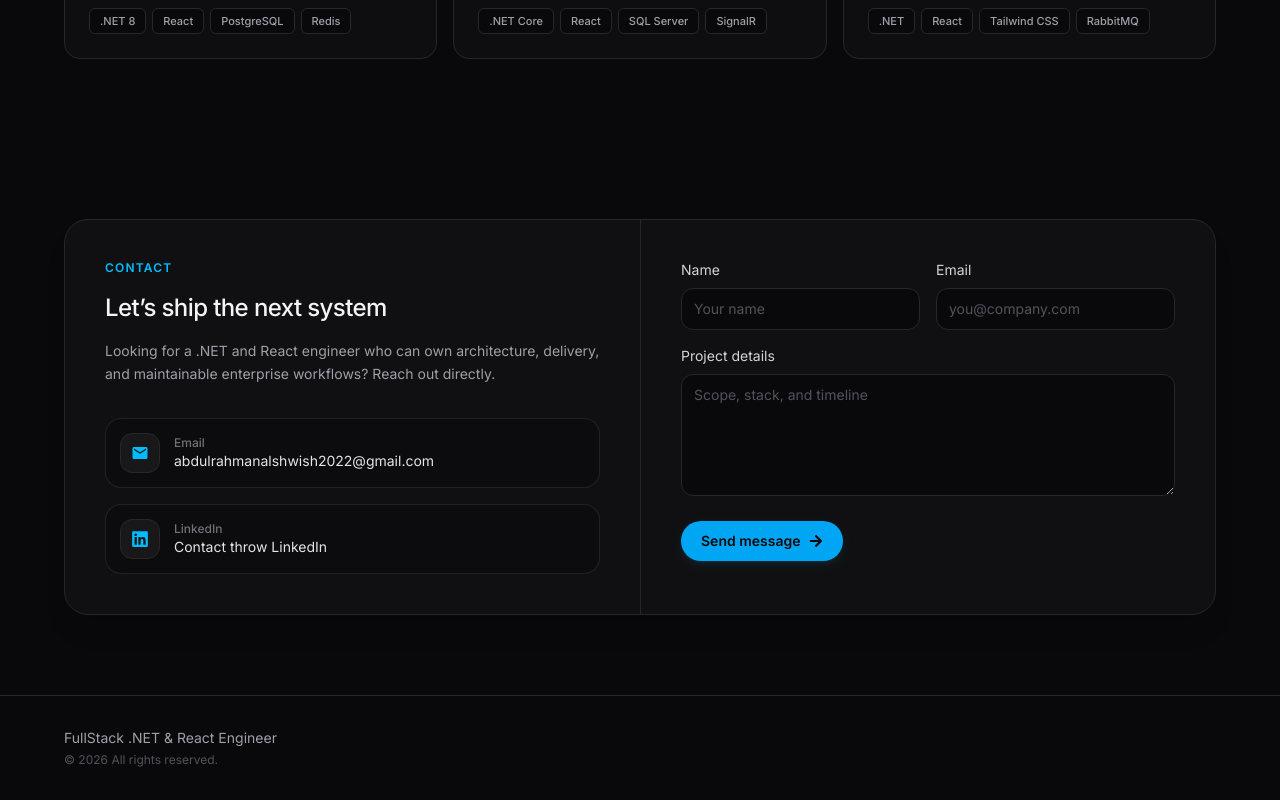
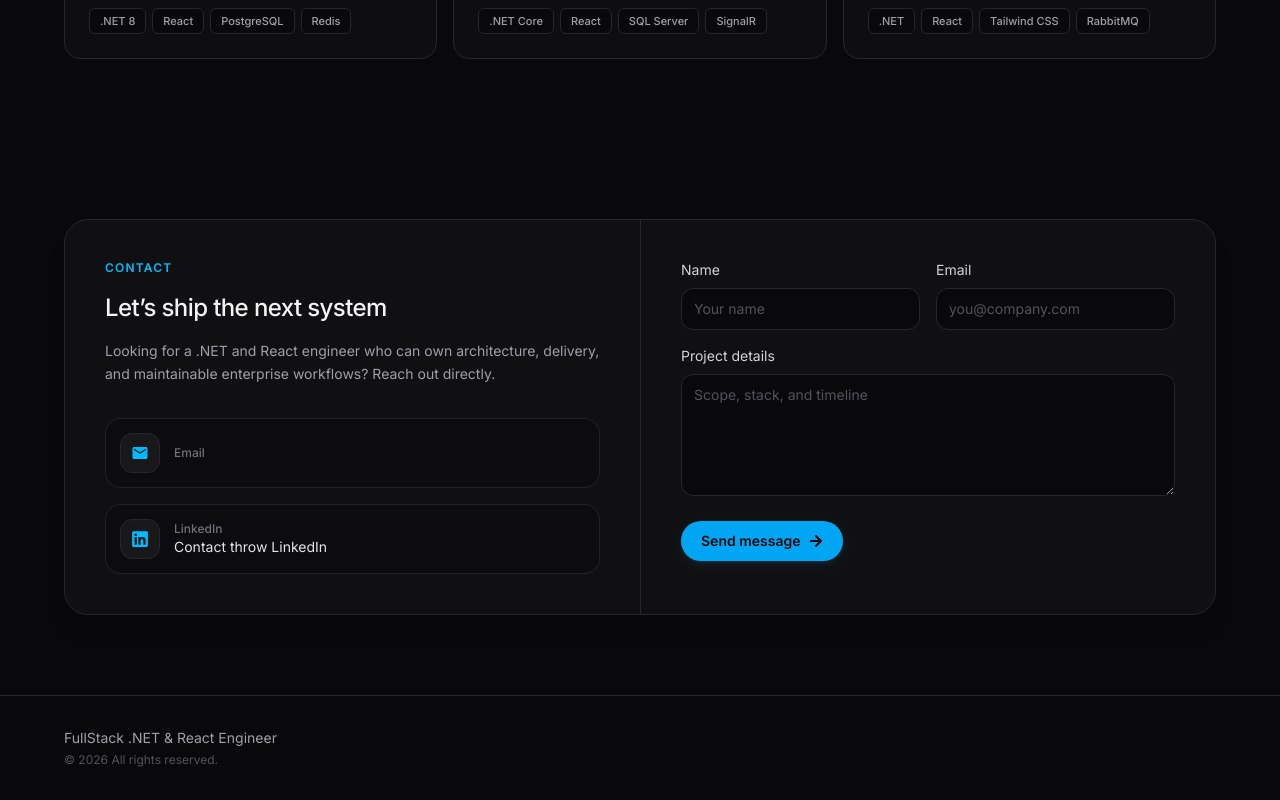
Before and after one commit to AbdulrahmanAlShaweesh/portfolio, a React (Vite) app: page / in a window 1280 px wide. Shown: the part 3330-4130 px from the top of the page. Built offline with nearby package versions, Linux system fonts and the light colour scheme.

Commit message:
updated contact method

```diff
--- a/src/components/Contact.tsx
+++ b/src/components/Contact.tsx
@@ -1,6 +1,6 @@
-import { FaLinkedin, FaWhatsapp, FaArrowRight, FaCheckCircle } from "react-icons/fa"
+import { FaLinkedin, FaArrowRight, FaCheckCircle } from "react-icons/fa"
 import { MdEmail } from "react-icons/md"
-import { motion } from "framer-motion"
+import { motion, type Variants } from "framer-motion"
 import { type FormEvent, useState } from "react"
 import { site } from "../data/content"
 
@@ -21,7 +21,7 @@ export function Contact() {
     form.reset()
   }
 
-  const fadeUpVariant = {
+  const fadeUpVariant: Variants = {
     hidden: { opacity: 0, y: 20 },
     visible: {
       opacity: 1,
@@ -41,14 +41,8 @@ export function Contact() {
       icon: FaLinkedin,
       label: "LinkedIn",
       value: "Contact throw LinkedIn",
-      href: "https://www.linkedin.com/in/abdulrahman-alshaweesh-73130826b/",
+      href: "",
     },
-    // {
-    //   icon: FaWhatsapp,
-    //   label: "WhatsApp",
-    //   value: "+966 5X XXX XXXX",
-    //   href: "https://wa.me/9665XXXXXXXX",
-    // },
   ]
 
   return (
@@ -71,7 +65,6 @@ export function Contact() {
               className="p-8 sm:p-10 flex flex-col justify-between"
             >
               <div>
-                {/* Header مدمج لمنع اختلاف الخطوط */}
                 <motion.div variants={fadeUpVariant}>
                   <p className="text-xs font-semibold tracking-widest text-sky-400 uppercase">
                     Contact
@@ -89,7 +82,7 @@ export function Contact() {
                   delivery, and maintainable enterprise workflows? Reach out directly.
                 </motion.p>
 
-                {/* طرق التواصل باستخدام React Icons */}
+                {/* Contact options */}
                 <motion.div variants={fadeUpVariant} className="mt-8 flex flex-col gap-4">
                   {contactMethods.map((method, index) => {
                     const Icon = method.icon
--- a/src/data/content.ts
+++ b/src/data/content.ts
@@ -4,7 +4,7 @@ export const site = {
     "Building scalable, maintainable enterprise solutions with modern architectural patterns.",
   primaryCta: "View Projects",
   secondaryCta: "Download Resume",
-  email: "abdulrahmanalshwish2022@gmail.com",
+  email: "",
   github: "https://github.com/",
   linkedin: "https://www.linkedin.com/",
 } as const
```
